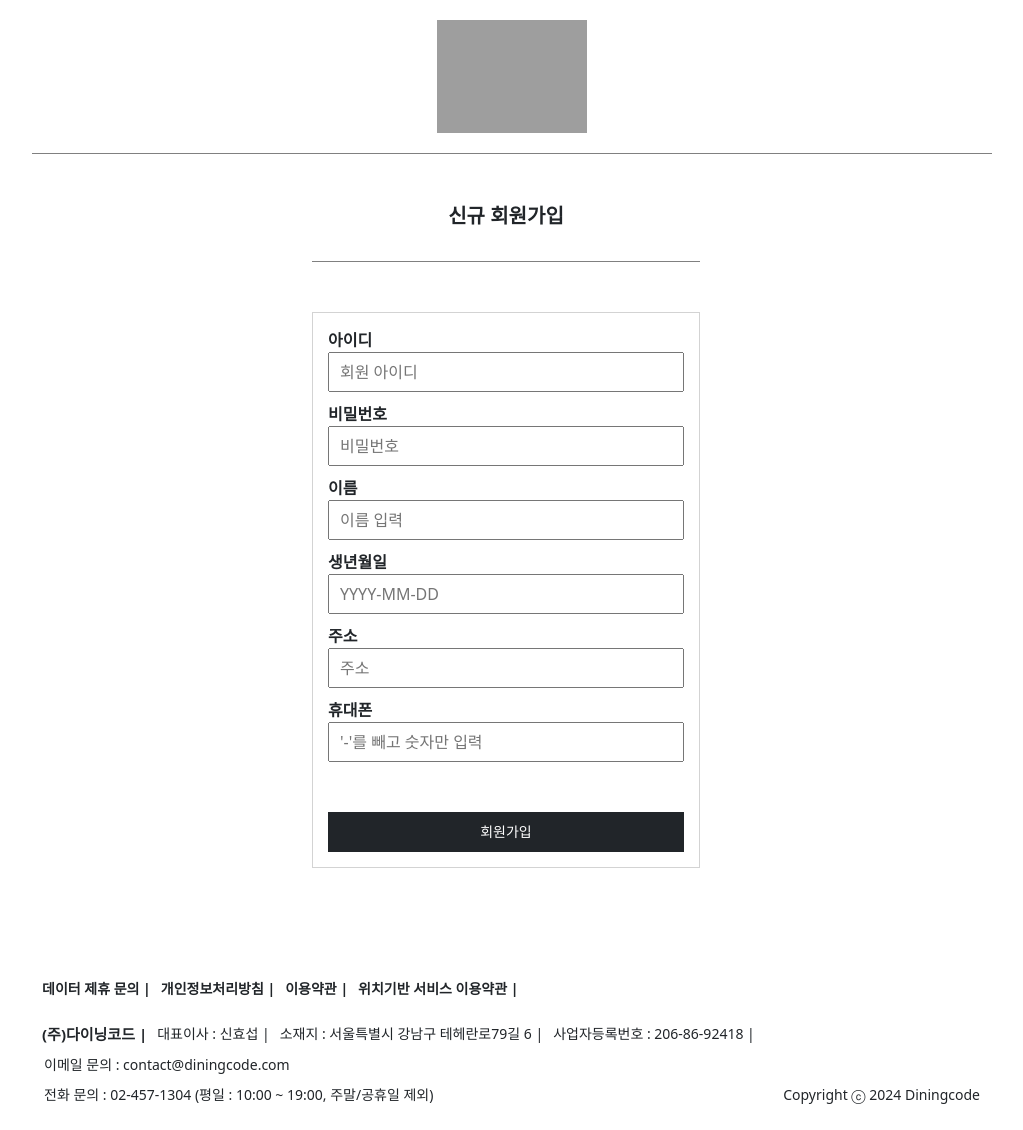
After one commit to Jinseong0616/teamFood, a Node server app: template views/joinPage.ejs in a window 1280 px wide. The commit adds this page. Shown: the whole page, without its empty margins (128-1151 px from the left). Run offline with Node 20, Linux system fonts and the light colour scheme; the template is opened without the code that fills it, so the values that code supplies are empty; some libraries are stand-ins or nearby versions; grey boxes are pictures that could not be loaded.

Commit message:
업데이트

```diff
--- a/models/user.js
+++ b/models/user.js
@@ -20,7 +20,7 @@ module.exports = (sequelize, DataTypes) => {
     },
     password: DataTypes.STRING,
     name: DataTypes.STRING,
-    age: DataTypes.INTEGER,
+    age: DataTypes.STRING,
     address: DataTypes.STRING,
     phone: DataTypes.STRING
   }, {
--- a/public/style.css
+++ b/public/style.css
@@ -2,170 +2,70 @@
 ul,ol,li { list-style: none; }
 a { text-decoration: none; }
 
-body {
-    width: 960px;
-    margin: 0 auto;
-    padding-bottom: 25px;
-}
+body { width: 960px; margin: 0 auto; padding-bottom: 25px; }
 
-body .mainPage{
-    width: 400px;
-    padding-left: 0;
-    margin-bottom: 60px;
+body .mainPage,
+body .joinPage
+{ width: 400px; padding-left: 0; margin-bottom: 110px; }
 
-}
-.header {
-    padding: 20px 0 20px;
-    border-bottom: gray solid 1px;
-}
-.header img{
-    width: 150px;
-}
+.header { padding: 20px 0 20px; border-bottom: gray solid 1px; }
+.header img { width: 150px; }
 
 .subtitle,
 .header,
-.title
-{
-text-align: center;
+.title,
+.jointitle
+ {
+text-align: center;}
 
-}
+.title, .jointitle {padding: 50px 15px 25px; border-bottom: gray solid 1px;}
 
-.title {
-padding: 50px 15px 25px;
-    border-bottom: gray solid 1px;
+.title h2,
+.jointitle h2 { font-size: 20px; font-weight: bold; }
 
-}
-.title h2{
-    font-size: 20px;
-    font-weight: bold;
-}
+.jointitle {margin-bottom: 50px;}
 
-.subtitle{
-    padding: 24px;
-    white-space: nowrap;
+.subtitle { padding: 24px; white-space: nowrap;}
+.subtitle h2 { font-size: 15px; font-weight: bold;}
 
-}
-.subtitle h2{
-    font-size: 15px;
-    font-weight: bold;
+.loginForm { text-align: center; }
+.loginForm input,
+.joinForm input { width: 100%; height: 40px; padding-left: 10px; margin-bottom: 10px; }
+.joinForm { border: lightgray 1px solid; padding: 15px;}
 
-}
+.loginSet { padding: 24px 0; text-align: center; font-size: 14px; }
 
-.loginForm{
-    text-align: center;
-}
-.loginForm input{
-    width: 400px;
-    height: 40px;
-    padding-left: 10px;
-    margin-bottom: 10px;
-}
+.loginSet span { text-align: left; }
+.loginSet a { text-align: right; }
 
-.loginSet{
-    padding: 24px 0;
-    text-align: center;
-    font-size: 14px;
-}
+.loginSet .btn { width: 30px; height: 30px; padding: 2px 0px; border-radius: 0; }
 
-.loginSet span{
-    text-align: left;
-}
-.loginSet a{
-    text-align: right;
-}
+.loginBtn .btn,
+.joinBtn .btn { width: 100%; height: 40px; font-size: 14px; border-radius: 0; }
+.joinBtn .btn{margin-top: 40px; }
 
-.loginSet .btn{
-    width: 30px;
-    height: 30px;
-    padding: 2px 0px;
-    border-radius: 0;
-}
+.andLine { width: 400px; margin: auto; padding: 14px; }
+.andLine .and { width: 40px; font-size: 14px; white-space: nowrap; margin-right: 8px;}
+.andLine .line { border-bottom: gray solid 1px; height: 7px; }
 
-.loginBtn .btn{
-    width: 400px;
-    height: 40px;
-    font-size: 14px;
-    border-radius: 0;
-}
+.join { border: gray 1px solid; font-size: 15px; text-align: center; width: 100%; height: 150px; margin: 30px 0 0; padding: 24px; }
 
-.andLine{
-    width: 400px;
-    margin: auto;
-    padding: 14px;
-}
-.andLine .and{
-    width: 40px;
-    font-size: 14px;
-    white-space: nowrap;
-    margin-right: 8px;
+.join .upWord { font-size: 14px; font-weight: bold; }
+.join .downWord { font-size: 12px; white-space: nowrap;}
 
-}
-.andLine .line{
-    border-bottom: gray solid  1px;
-    height: 7px;
-}
+.join .btn { width: 200px; height: 40px; border-radius: 0; margin-top: 12px; font-size: 13px;}
 
-.join{
-    border: gray 1px solid;
-    font-size: 15px;
-    text-align: center;
-    width: 400px;
-    height: 150px;
-    margin: 24px 0 100px;
-    padding: 24px;
-}
+footer { white-space: nowrap;}
 
-.join .upWord{
-    font-size: 14px;
-    font-weight: bold;
-}
-.join .downWord{
-    font-size: 12px;
-    white-space: nowrap;
+footer li::after { content: " |"; }
 
-}
+.footerPage { text-align: left; font-size: 14px; }
 
-.join .btn{
-    width: 200px;
-    height: 40px;
-    border-radius: 0;
-    margin-top: 12px;
-    font-size: 13px;
+.footerPage ul { padding: 0; }
+.footerPage .terms { font-weight: bold; margin-bottom: 24px; }
+.footerPage .info { margin-bottom: 9px; }
 
-}
+.footerPage .info .mainName { font-size: 15px; }
+.footerPage li {padding: 0 0 0 10px; }
 
-footer {
-    white-space: nowrap;
-
-}
-
-footer li::after{
-    content: "  |";
-}
-
-.footerPage{
-    text-align: left;
-    font-size: 14px;
-}
-
-.footerPage ul{
-    padding: 0;
-}
-.footerPage .terms{
-    font-weight: bold;
-    margin-bottom: 24px;
-}
-.footerPage .info{
-    margin-bottom: 9px;
-}
-
-.footerPage .info .mainName{
-    font-size: 15px;
-}
-.footerPage li{
-padding: 0 0 0 10px;
-}
-
-.footerPage p{
-    margin-bottom: 9px;
-}
+.footerPage p { margin-bottom: 9px; }
--- a/server.js
+++ b/server.js
@@ -104,7 +104,7 @@ passport.deserializeUser(async(user, done) =>{
 
 
 app.get('/join', async function(req,res){
-  res.render('join.ejs')
+  res.render('joinPage.ejs')
 })
 
 
--- /dev/null
+++ b/views/joinPage.ejs
@@ -0,0 +1,82 @@
+<!DOCTYPE html>
+<html lang="en">
+<head>
+    <meta charset="UTF-8">
+    <meta name="viewport" content="width=device-width, initial-scale=1.0">
+    <title>Document</title>
+    <link href="https://cdn.jsdelivr.net/npm/bootstrap@5.3.3/dist/css/bootstrap.min.css" rel="stylesheet" integrity="sha384-QWTKZyjpPEjISv5WaRU9OFeRpok6YctnYmDr5pNlyT2bRjXh0JMhjY6hW+ALEwIH" crossorigin="anonymous">
+    <link rel="stylesheet" href="https://cdn.jsdelivr.net/npm/bootstrap-icons@1.11.3/font/bootstrap-icons.min.css">
+    <link rel="stylesheet" href="/style.css">
+</head>
+<body>
+
+    <header>
+        <div class="header">
+            <img src="https://dcicons.s3.ap-northeast-1.amazonaws.com/new/images/web/react_components/Header/logo.png" alt="다이닝코드">
+        </div>
+    </header>
+
+    <div class="container joinPage">
+
+        <div class="jointitle">
+            <h2>신규 회원가입</h2>
+        </div>
+
+        <form action="/join" method="POST">
+            <div class="joinForm">
+                <div class="joinItem">
+                        <strong>아이디</strong>
+                        <input name="userId" id="userId" type="text"  placeholder="회원 아이디">
+                </div>
+                <div class="joinItem">
+                    <strong>비밀번호</strong>
+                    <input name="password"  id="password" type="password" placeholder="비밀번호">
+                </div>
+                <div class="joinItem">
+                    <strong>이름</strong>
+                    <input name="name" type="text" placeholder="이름 입력">
+                </div>
+                <div class="joinItem">
+                    <strong>생년월일</strong>
+                    <input name="age" placeholder="YYYY-MM-DD">
+                </div>
+                <div class="joinItem">
+                    <strong>주소</strong>
+                    <input name="address" type="text" placeholder="주소">
+                </div>
+                <div class="joinItem">
+                    <strong>휴대폰</strong>
+                    <input name="phone" type="tel" placeholder="'-'를 빼고 숫자만 입력">
+                </div>
+                <div class="joinBtn">
+                    <button type="submit" type="button" class="btn btn-dark loginButton">회원가입</button>
+                </div>
+            </div>
+        </form>
+    </div>
+
+
+    <footer>
+        <div class="container footerPage">
+            <ul class="row row-cols-auto terms ">
+                <li class="col">데이터 제휴 문의</li>
+                <li class="col">개인정보처리방침</li>
+                <li class="col">이용약관</li>
+                <li class="col">위치기반 서비스 이용약관</li>
+            </ul>
+             <ul class="row row-cols-auto info">
+                <li class="col fw-bolder mainName">(주)다이닝코드 </li>
+                <li class="col">대표이사 : 신효섭</li>
+                <li class="col">소재지 : 서울특별시 강남구 테헤란로79길 6</li>
+                <li class="col">사업자등록번호 : 206-86-92418</li>
+            </ul>
+            <p>이메일 문의 : contact@diningcode.com</p>
+            <div class="row row-cols-auto d-flex justify-content-between detailInfo">
+                <span class="">전화 문의 : 02-457-1304 (평일 : 10:00 ~ 19:00, 주말/공휴일 제외)</span>
+                <span class="">Copyright ⓒ 2024 Diningcode</span>
+            </div>
+        </div>
+    </footer>
+</body>
+<script src="https://cdn.jsdelivr.net/npm/bootstrap@5.3.3/dist/js/bootstrap.bundle.min.js" integrity="sha384-YvpcrYf0tY3lHB60NNkmXc5s9fDVZLESaAA55NDzOxhy9GkcIdslK1eN7N6jIeHz" crossorigin="anonymous"></script>
+</html>
```
Also changed, not shown: migrations/create-favorite.js (added, +33 -0 lines), migrations/create-image.js (added, +39 -0 lines), migrations/create-reservation.js (renamed from migrations/20240416060230-create-user.js, +16 -12 lines), migrations/create-review.js (added, +42 -0 lines), migrations/create-store.js (added, +42 -0 lines), migrations/create-user.js (added, +41 -0 lines), models/favorite.js (added, +31 -0 lines), models/image.js (added, +33 -0 lines), models/reservation.js (added, +35 -0 lines), models/review.js (added, +34 -0 lines), models/store.js (added, +34 -0 lines), views/join.ejs (deleted, +0 -43 lines), views/login.ejs (deleted, +0 -15 lines).
